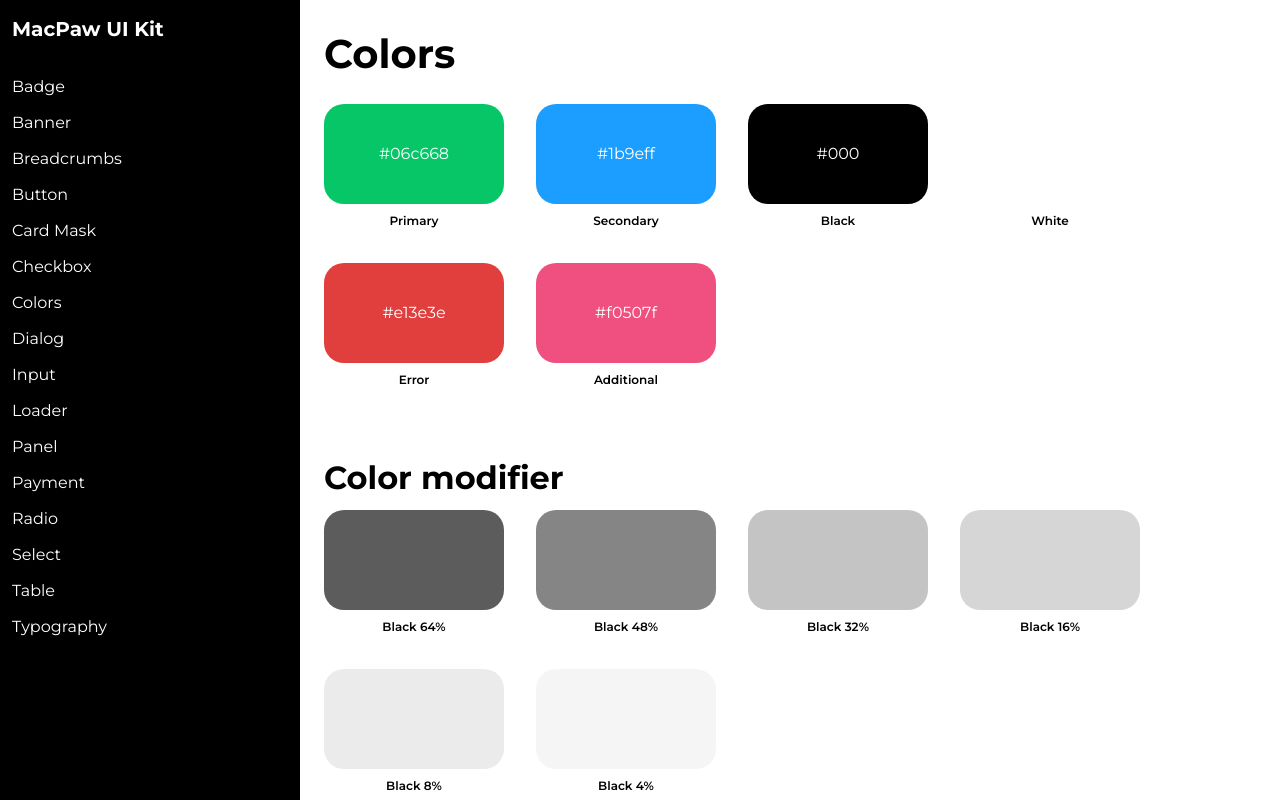
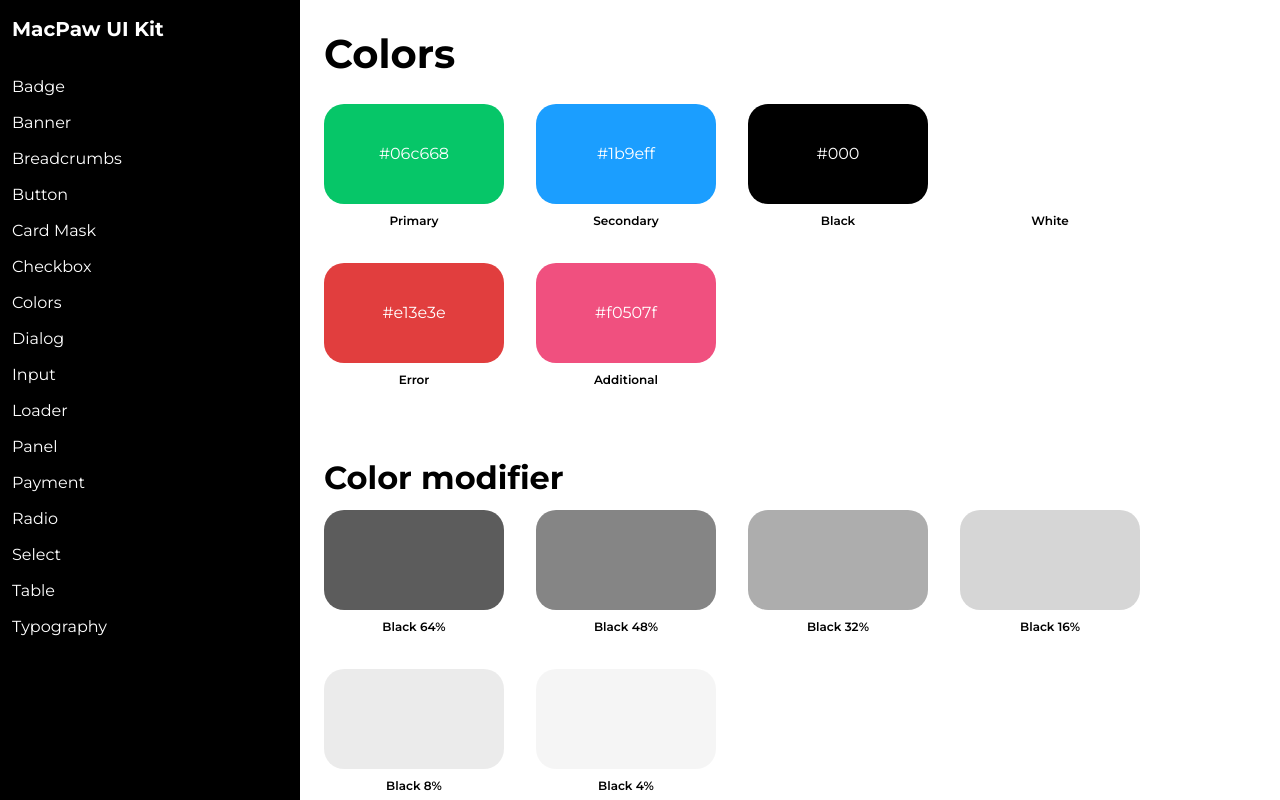
Before and after one commit to MacPaw/macpaw-ui, a Next.js app: page /colors in a window 1280 px wide. Shown: the top 800 px of the page. Built offline with nearby package versions, Linux system fonts and the light colour scheme.

Commit message:
fix color

```diff
--- a/package.json
+++ b/package.json
@@ -1,6 +1,6 @@
 {
   "name": "@macpaw/macpaw-ui",
-  "version": "0.0.58",
+  "version": "0.0.59",
   "main": "lib/ui.js",
   "scripts": {
     "dev": "next -p 1234",
--- a/src/Colors/Colors.scss
+++ b/src/Colors/Colors.scss
@@ -11,7 +11,7 @@
     /* color modifiers */
     --color-black-64: rgba(0, 0, 0, .64);
     --color-black-48: rgba(0, 0, 0, .48);
-    --color-black-32: rgba(0, 0, 0, .23);
+    --color-black-32: rgba(0, 0, 0, .32);
     --color-black-16: rgba(0, 0, 0, .16);
     --color-black-08: rgba(0, 0, 0, .08);
     --color-black-04: rgba(0, 0, 0, .04);
```
